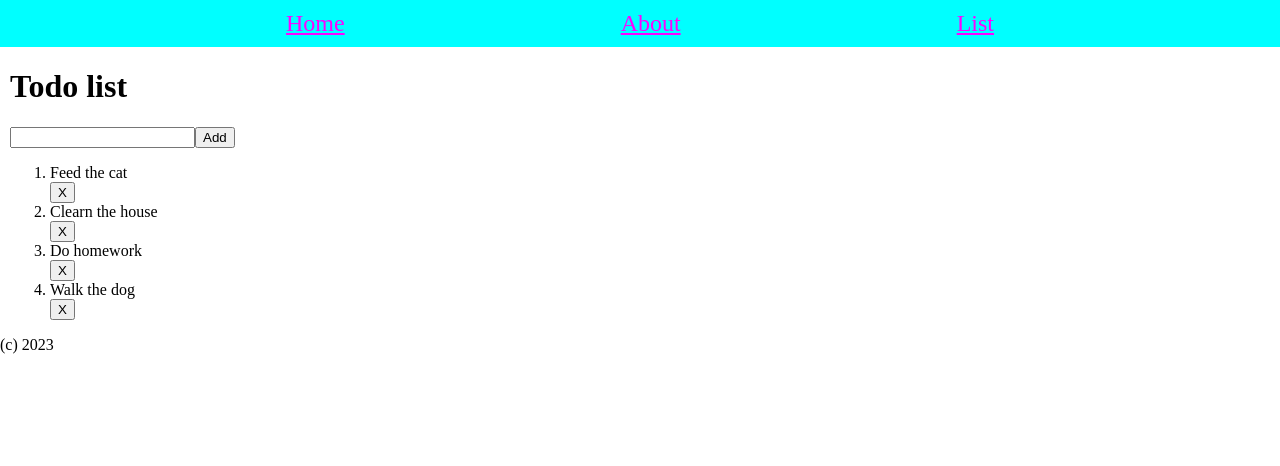
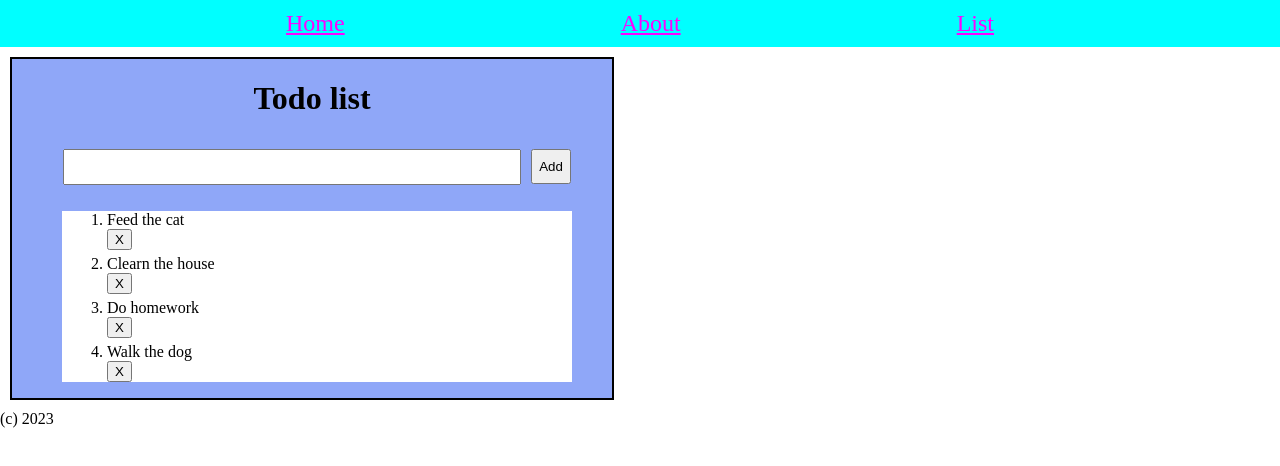
Before and after one commit to KhristinaVorozhbet93/pv112-start-nextjs, a Next.js app: page /toDoList in a window 1280 px wide. Shown: the top 466 px of the page. Built offline with nearby package versions, Linux system fonts and the light colour scheme.

Commit message:
Добавлены стили для компонента ToDoList

```diff
--- a/components/ToDoList.jsx
+++ b/components/ToDoList.jsx
@@ -1,5 +1,6 @@
 import { Deal } from "./Deal";
 import React from "react";
+import styles from './ToDoList.module.css'
 
 const list = ['Feed the cat','Clearn the house','Do homework', 'Walk the dog'];
 
@@ -13,18 +14,18 @@ export function ToDoList(){
     setList([...listOfDeal])
   }
   return <>
-  <div className='container'>
-        <h1>Todo list</h1>
-          <div className='text'>
-            <input className='inp' value = {text}
+  <div className={styles.container}>
+        <h1 className={styles.head}>Todo list</h1>
+          <div className={styles.text}>
+            <input className={styles.inp} value = {text}
             onInput = {evt => setText(evt.target.value)}/>
-            <button className = 'btn'
+            <button className = {styles.btn}
              onClick = {() => {setList([...listOfDeal, text]), setText('')}}>Add</button>
           </div>
-          <div className = 'list'>
+          <div className = {styles.list}>
             <ol>
             {
-            listOfDeal.map((element,index) => <li key = {index}><Deal deal = {element}                   deleteDeal={() => delDeal(index)}/></li>)}
+            listOfDeal.map((element,index) => <li className={styles.elem} key = {index}><Deal deal = {element}                   deleteDeal={() => delDeal(index)}/></li>)}
             </ol>
           </div>
   </div>
--- /dev/null
+++ b/components/ToDoList.module.css
@@ -0,0 +1,33 @@
+.container {
+    width: 600px;
+    border: 2px solid black;
+    background-color: #8fa7f8;
+}
+
+.inp {
+    margin: 10px;
+    width: 450px;
+    height: 30px;
+}
+
+.text {
+    text-align: center;
+}
+
+.head {
+    text-align: center;
+}
+
+.btn {
+    height: 35px;
+}
+
+.list {
+    background-color: white;
+    width: 510px;
+    margin-left: 50px;
+}
+
+.elem {
+    margin: 5px;
+}
--- a/pages/toDoList.jsx
+++ b/pages/toDoList.jsx
@@ -2,6 +2,5 @@ import { ToDoList } from "../components/ToDoList";
 
 export default function ToDoListPage()
 {
-    //return <h1>ToDoList</h1>
     return <ToDoList />
 }
```
